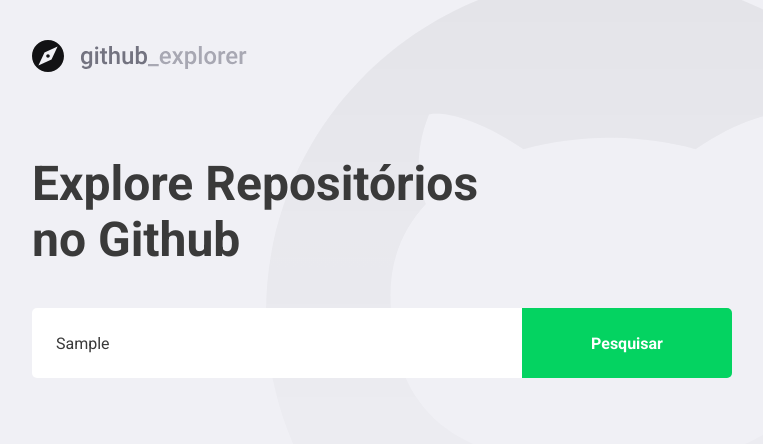
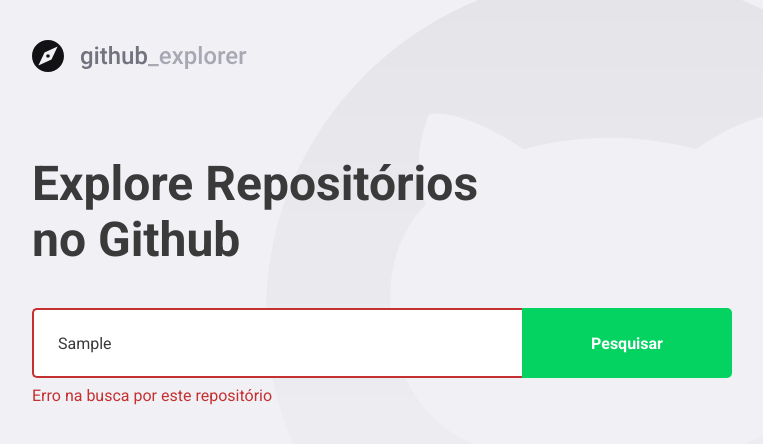
Before and after one commit to heldosouza/github-explorer, a React (Create React App) app: page / in a window 1280 px wide. Both pictures are taken after typing "Sample" into the empty fields and a click on the button "Pesquisar". Shown: the top 444 px of the page, without its empty margins (148-911 px from the left). Built offline with nearby package versions, Linux system fonts and the light colour scheme; no server answers.

Commit message:
Exception handling

```diff
--- a/src/pages/Dashboard/index.tsx
+++ b/src/pages/Dashboard/index.tsx
@@ -4,7 +4,7 @@
 import api from '../../services/api';
 import logoImg from '../../assets/logo.svg';
 
-import { Title, Form, Repositories } from './styles';
+import { Title, Form, Repositories, Error } from './styles';
 
 interface Repository {
   full_name: string;
@@ -18,18 +18,29 @@
 const Dashboard: React.FC = () => {
   const [newRepository, setNewRepository] = useState('');
   const [repositories, setRepositories] = useState<Repository[]>([]);
+  const [inputError, setInputError] = useState('');
 
   async function handleAddRepository(
     event: FormEvent<HTMLFormElement>,
   ): Promise<void> {
     event.preventDefault();
 
-    const response = await api.get<Repository>(`repos/${newRepository}`);
+    if (!newRepository) {
+      setInputError('Digite autor/nome do repositório');
+      return;
+    }
 
-    const repository = response.data;
+    try {
+      const response = await api.get<Repository>(`repos/${newRepository}`);
 
-    setRepositories([...repositories, repository]);
-    setNewRepository('');
+      const repository = response.data;
+
+      setRepositories([...repositories, repository]);
+      setNewRepository('');
+      setInputError('');
+    } catch (err) {
+      setInputError('Erro na busca por este repositório');
+    }
   }
 
   return (
@@ -37,7 +48,7 @@
       <img src={logoImg} alt="Github Explorer" />
       <Title>Explore Repositórios no Github</Title>
 
-      <Form onSubmit={handleAddRepository}>
+      <Form hasError={!!inputError} onSubmit={handleAddRepository}>
         <input
           value={newRepository}
           onChange={(e) => setNewRepository(e.target.value)}
@@ -45,6 +56,8 @@
         />
         <button type="submit">Pesquisar</button>
       </Form>
+
+      {inputError && <Error>{inputError}</Error>}
 
       <Repositories>
         {repositories.map((repository) => (
--- a/src/pages/Dashboard/styles.ts
+++ b/src/pages/Dashboard/styles.ts
@@ -1,5 +1,9 @@
-import styled from 'styled-components';
+import styled, { css } from 'styled-components';
 import { shade } from 'polished';
+
+interface FormProps {
+  hasError: boolean;
+}
 
 export const Title = styled.h1`
   font-size: 48px;
@@ -9,7 +13,7 @@
   margin-top: 80px;
 `;
 
-export const Form = styled.form`
+export const Form = styled.form<FormProps>`
   margin-top: 40px;
   max-width: 700px;
   display: flex;
@@ -21,6 +25,14 @@
     border: 0;
     border-radius: 5px 0 0 5px;
     color: #3a3a3a;
+    border: 2px solid #fff;
+    border-right: 0;
+
+    ${(props) =>
+      props.hasError &&
+      css`
+        border-color: #c53030;
+      `}
 
     &::placeholder {
       color: #a8a8b3;
@@ -41,6 +53,12 @@
       background: ${shade(0.2, '#04d361')};
     }
   }
+`;
+
+export const Error = styled.span`
+  display: block;
+  color: #c53030;
+  margin-top: 8px;
 `;
 
 export const Repositories = styled.div`
```
